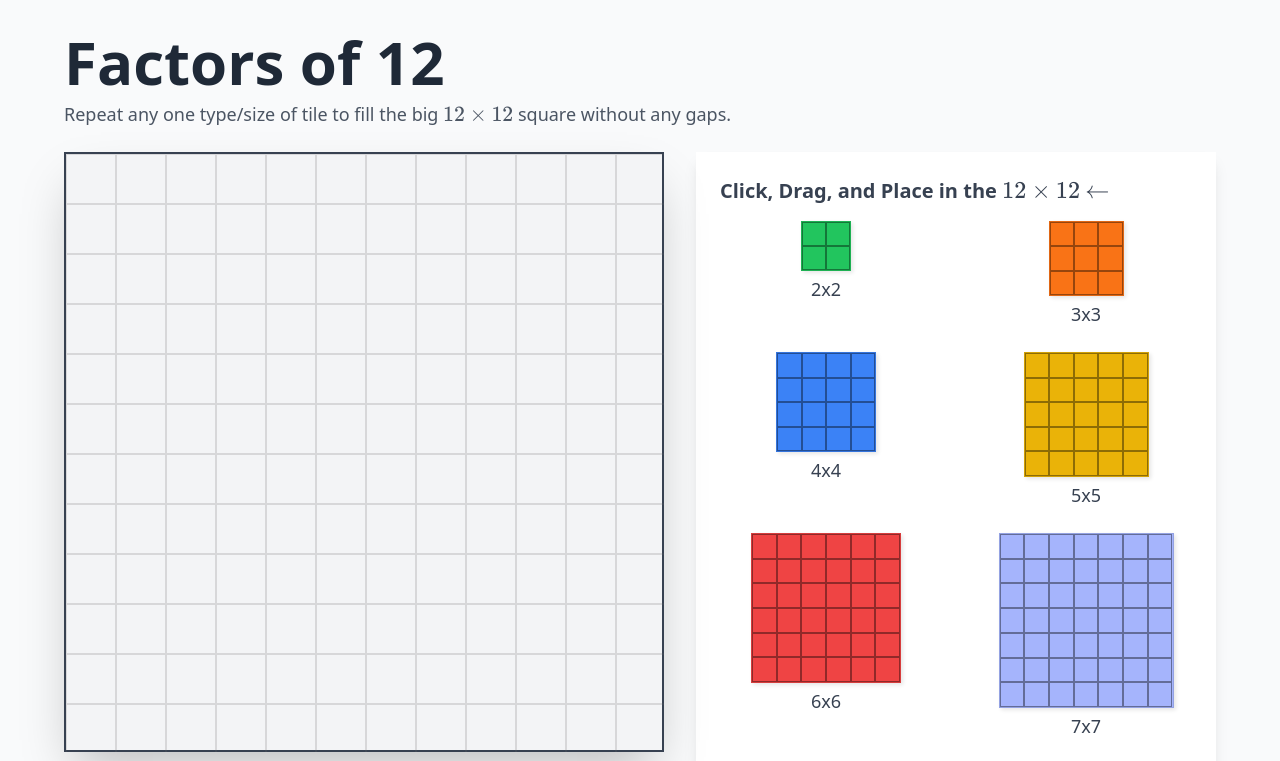
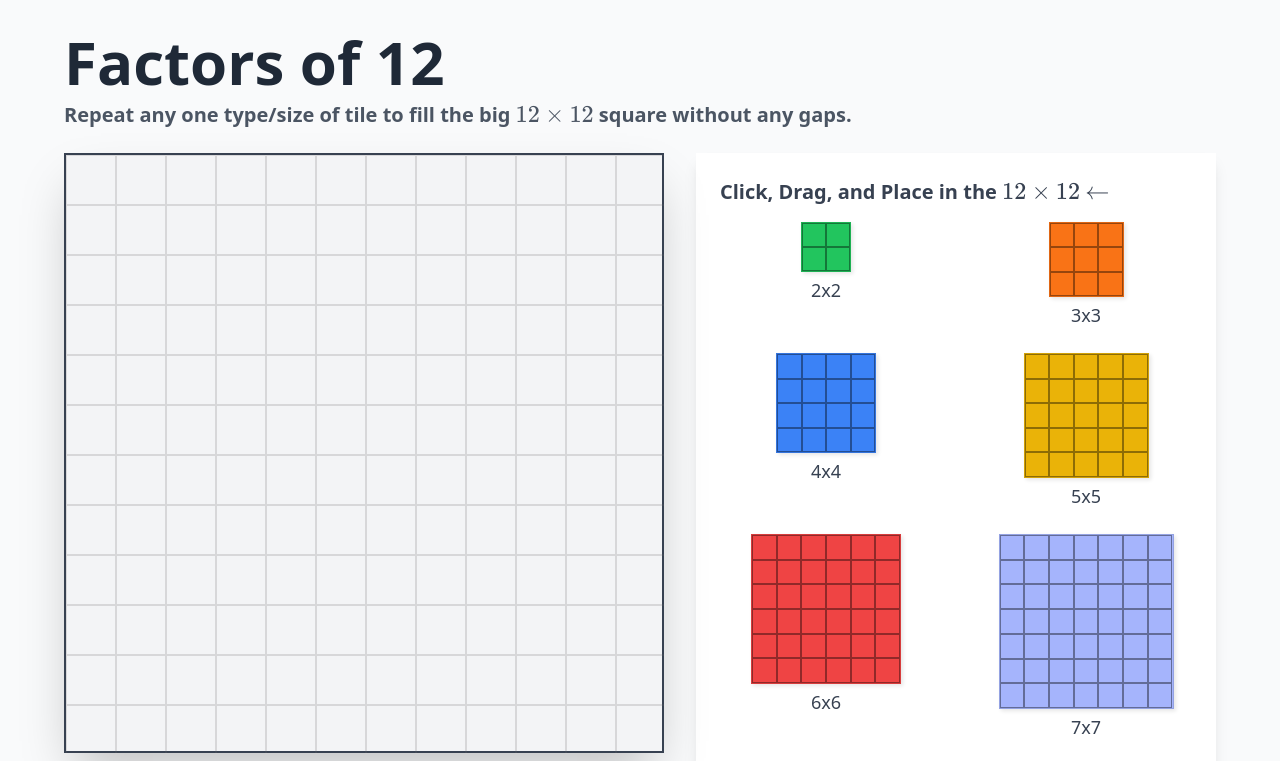
Before and after one commit to ananyamehandale/Math-activities, a plain HTML site: page index.html in a window 1280 px wide. Shown: the top 761 px of the page. Drawn offline with nearby package versions, Linux system fonts and the light colour scheme.

Commit message:
Update index.html

```diff
--- a/index.html
+++ b/index.html
@@ -215,7 +215,7 @@
         <!-- Main Title: Increased size to text-6xl and simplified text -->
         <h1 class="text-5xl sm:text-6xl font-extrabold text-gray-800 mb-2">Factors of 12</h1>
         <!-- Primary Instruction Text -->
-        <p id="instruction-text" class="text-lg text-gray-600 mb-6 font-medium">
+        <p id="instruction-text" class="text-xl text-gray-600 mb-6 font-semibold">
             Repeat any one type/size of tile to fill the big $12 \times 12$ square without any gaps.
         </p>
 
```
